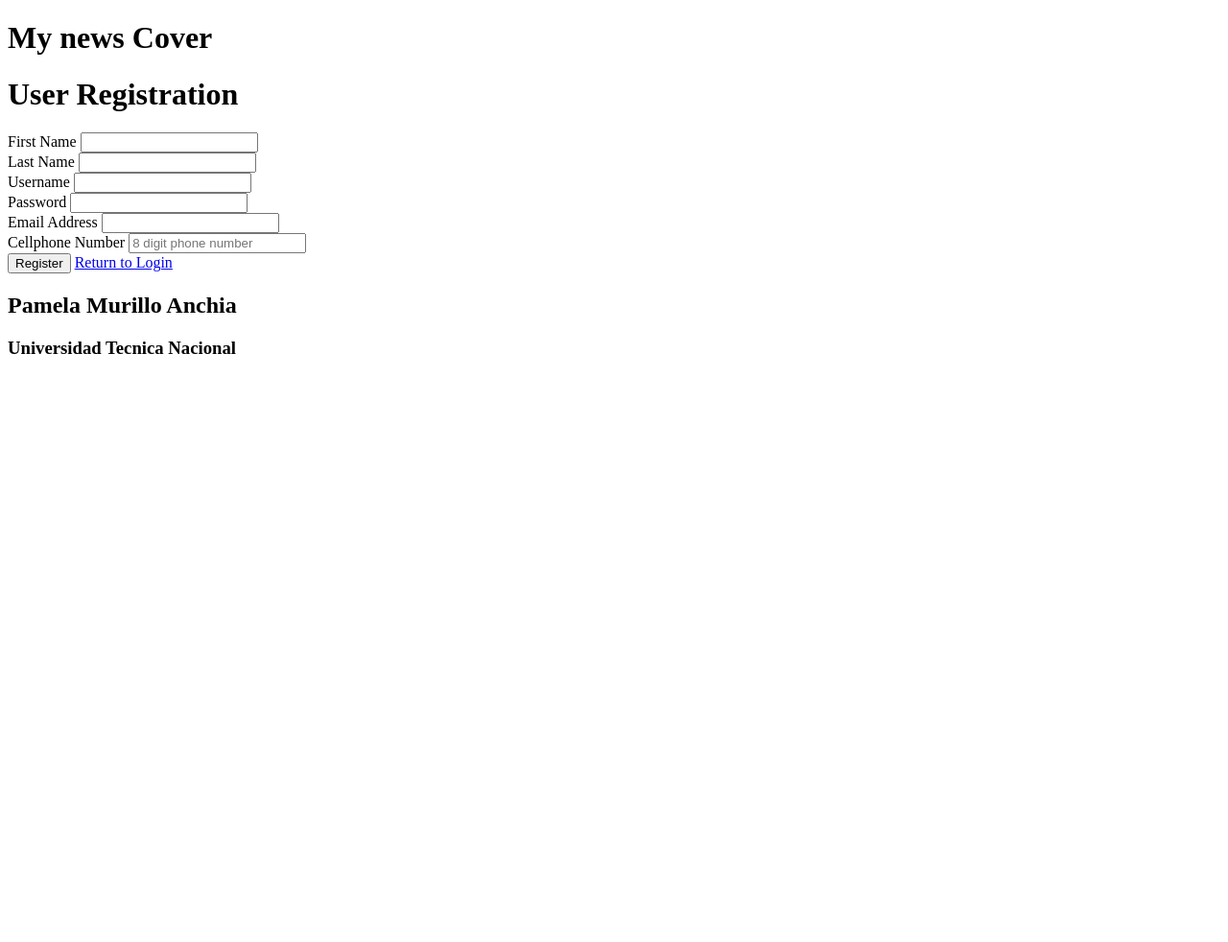
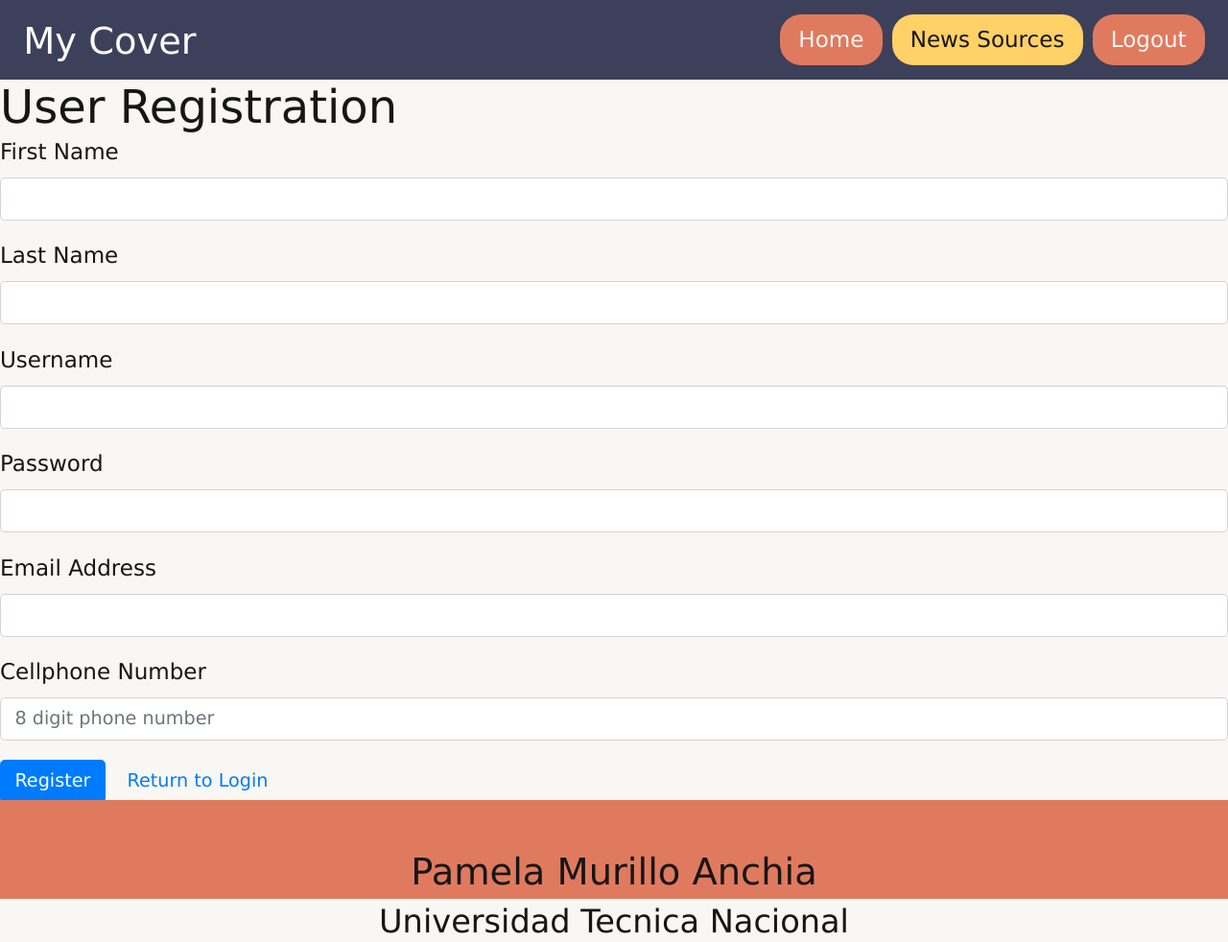
Before and after one commit to pamelamurilloa/FirstProject-ISW613, a PHP site: page /pages/allUsers/registerPage.php in a window 1280 px wide. Shown: the whole page at 96% size. Before the commit the page ends 369 px from the top, so only its background shows below. Run offline with PHP 8.4, Linux system fonts and the light colour scheme.

Commit message:
Header styling done

```diff
--- a/pages/allUsers/registerPage.php
+++ b/pages/allUsers/registerPage.php
@@ -3,12 +3,29 @@
 <head>
     <meta charset="UTF-8">
     <meta name="viewport" content="width=device-width, initial-scale=1.0">
+
+    <link rel="stylesheet" href="https://maxcdn.bootstrapcdn.com/bootstrap/4.0.0/css/bootstrap.min.css"
+    integrity="sha384-Gn5384xqQ1aoWXA+058RXPxPg6fy4IWvTNh0E263XmFcJlSAwiGgFAW/dAiS6JXm" crossorigin="anonymous">
+
+    <link rel="stylesheet" href="../../style/all.css">
+    <link rel="stylesheet" href="../../style/header.css">
+    <link rel="stylesheet" href="../../style/footer.css">
+    <link rel="stylesheet" href="../../style/body.css">
+
     <title>Register</title>
 </head>
 <body>
-  <header>
-      <h1>My news Cover</h1>
+  <header id="header-container-index" class="sticky">
+      <nav id="main-menu"  role="navigation" class="navbar">
+          <h1><a class="navbar-brand" href="myCover.php">My Cover</a></h1>
+          <ul class="links">
+              <li class="nav-item"><a class="nav-link" href="myCover.php">Home</a></li>
+              <li class="nav-item"><a class="nav-link active" href="newsSources.php">News Sources</a></li>
+              <li class="nav-item"><a class="nav-link" href="../../scripts/utils/session/logout.php">Logout</a></li>
+          </ul>
+      </nav>
   </header>
+
   <div class="main-content">
     <h1>User Registration</h1>
 
--- a/style/all.css
+++ b/style/all.css
@@ -1,9 +1,8 @@
 :root {
-    --color-sass--primary: #061a40;
-    --color-sass--secondary: #006daa;
-    --color-sass--terciary: #e4f3ef;
-    --color-sass--quaternary: #e0c890;
-    --color-sass--background: #FAFAFA;
+    --color-sass--primary: #3d405b;
+    --color-sass--secondary: #e07a5f;
+    --color-sass--terciary: #ffd166;
+    --color-sass--background: #f8f7f3;
     --color-sass--general: #FAFAFA;
     --color-sass--specific: #161616; }
 
@@ -12,7 +11,7 @@
     padding: 0px;
     border: 0px;
     box-sizing: border-box;
-    color: black;
+    color: var(--color-sass--specific);;
     font-family: 'Lucida Sans', 'Lucida Sans Regular', 'Lucida Grande', 'Lucida Sans Unicode', Geneva, Verdana, sans-serif;
 }
 
@@ -21,11 +20,13 @@ li {
 }
 
 html {
-height: 100%;
-scroll-behavior: smooth; }
+    height: 100%;
+    scroll-behavior: smooth;
+}
 
 body, footer, header {
-transition: 700ms linear; }
+    transition: 700ms linear;
+}
 
 body {
     background-color: var(--color-sass--background);
@@ -37,21 +38,25 @@ body {
 }
 
 .main-content {
-    margin-bottom: 260px;
     display: flex;
     flex-direction: column;
     justify-content: flex-start;
+    margin-bottom: 100px;
+}
+
+h1 {
+    margin: 0;
 }
 
 
-@media screen and (max-width: 315px) {
+@media screen and (min-width: 320px) {
     * {
-        font-size: 0.8rem;
+        font-size: 0.9rem;
     }
 }
 
 @media screen and (min-width: 768px) {
-
-    .main-content {
-      margin-bottom: 28%; }
+    * {
+        font-size: 1.2rem;
     }
+    }
--- a/style/body.css
+++ b/style/body.css
@@ -0,0 +1,30 @@
+:root {
+    --color-sass--primary: #3d405b;
+    --color-sass--secondary: #e07a5f;
+    --color-sass--terciary: #ffd166;
+    --color-sass--background: #f8f7f3;
+    --color-sass--general: #FAFAFA;
+    --color-sass--specific: #161616; }
+
+.form-inline {
+    display: flex;
+    flex-direction: column;
+    align-items: flex-start;
+    align-content: flex-start;
+    margin-left: 2%;
+}
+
+.form-inline .form-group {
+    display: flex;
+    flex-direction: column;
+    align-items: flex-start;
+    justify-content: space-between;
+    height: 70px;
+    margin-bottom: 1%;
+}
+
+
+
+@media screen and (min-width: 768px) {
+
+}
--- a/style/footer.css
+++ b/style/footer.css
@@ -1,34 +1,30 @@
 :root {
-    --color-sass--primary: #061a40;
-    --color-sass--secondary: #006daa;
-    --color-sass--terciary: #e4f3ef;
-    --color-sass--quaternary: #e0c890;
-    --color-sass--background: #FAFAFA;
+    --color-sass--primary: #3d405b;
+    --color-sass--secondary: #e07a5f;
+    --color-sass--terciary: #ffd166;
+    --color-sass--background: #f8f7f3;
     --color-sass--general: #FAFAFA;
     --color-sass--specific: #161616; }
 
-  .footer-content {
+.footer-content {
     background-color: var(--color-sass--secondary);
     display: flex;
     flex-direction: column;
     align-items: center;
     justify-content: space-around;
-    padding: 8%;
+    padding: 4%;
     position: absolute;
     bottom: 0;
+    height: 100px;
     width: 100%;
+    font-size: 0.5rem;
 }
 
 
-@media screen and (max-width: 315px) {
-    .footer-content {
-        padding: 4%;
-    }
+@media screen and (min-width: 320px) {
+
 }
 
-@media screen and (min-width: 1024px) {
+@media screen and (min-width: 768px) {
 
-    .footer-content {
-        padding: 3%;
-    }
 }
--- a/style/header.css
+++ b/style/header.css
@@ -1,159 +1,71 @@
 :root {
-    --color-sass--primary: #061a40;
-    --color-sass--secondary: #006daa;
-    --color-sass--terciary: #e4f3ef;
-    --color-sass--quaternary: #e0c890;
-    --color-sass--background: #FAFAFA;
+    --color-sass--primary: #3d405b;
+    --color-sass--secondary: #e07a5f;
+    --color-sass--terciary: #ffd166;
+    --color-sass--background: #f8f7f3;
     --color-sass--general: #FAFAFA;
     --color-sass--specific: #161616; }
 
-header {
-    background-color: var(--color-sass--secondary);
-    top: 0;
-    height: 70px;
-    width: 100%;
-    display: flex;
+.navbar {
+    justify-content: center;
     flex-direction: row;
-    justify-content: flex-end;
     align-items: center;
-    position: absolute;
+    background-color: var(--color-sass--primary);
 }
 
-.sticky {
-    position: fixed;
-    top: 0;
-    z-index: 10;
-    box-shadow: 0px 3px 15px 0px var(--color-sass--secondary);
+.navbar .navbar-brand {
+    color:  var(--color-sass--general);
+    font-size: 2rem;
+    padding: 5px;
 }
 
-#main-menu {
-    visibility: hidden;
-    height: 0;
-    width: 100%;
+.navbar .navbar-brand:hover {
+    color:  var(--color-sass--secondary);
+    font-size: 2rem;
+    padding: 5px;
 }
 
-.nav-container {
-    height: 100%;
+#main-menu ul {
+    display: flex;
+    align-items: center;
+    justify-content: center;
+    margin-bottom: 0;
+    flex-direction: column;
 }
 
-.nav-bar {
-    width: 100%;
-    height: 100%;
-    display: flex;
-    justify-content: space-between;
-    align-items: center;
-    list-style: none;
-    position: relative;
+#main-menu ul li .nav-link{
+    margin: 5px;
+    color: var(--color-sass--background);
     background-color: var(--color-sass--secondary);
-    padding: 12px 20px;
+    border-radius: 22px;
 }
 
-.menu {
-    display: flex;
-    flex-direction: column;
-    align-items: center;
-    justify-content: center;
-    width: 0%;
-    height: 100vh;
-    position: fixed;
-    top: 0;
-    right: -100%;
-    z-index: 100;
-    background-color: var(--color-sass--secondary);
-    transition: width 2s, height 2s, transform 0.5s;
-}
-.menu a {
-    padding-left: 40px;
-    display: inline-block;
-    text-decoration: none;
-    color: var(--color-sass-general);
-    text-align: center;
-    transition: 0.15s ease-in-out;
-    position: relative;
-    text-transform: uppercase;
-    font-size: 1.5rem;
-    padding: 10px;
-    color: var(--color-sass--general);
+#main-menu ul li .nav-link:hover{
+    margin: 5px;
+    color: var(--color-sass--specific);
+    background-color: var(--color-sass--background);
+    border-radius: 22px;
 }
 
-.menu a::after {
-content: "";
-position: absolute;
-bottom: 0;
-left: 0;
-width: 0;
-height: 1px;
-background-color: var(--color-sass--primary); }
-
-.menu a:hover:after {
-width: 100%;
-transition: width 0.6s; }
-
-.menu a.active {
-font-size: 1.75rem;
-text-shadow: 0 0 3px var(--color-sass--general); }
-
-.open-menu, .close-menu {
-position: absolute;
-color: var(--color-sass--general);
-cursor: pointer;
-font-size: 2.5rem;
-display: block; }
-
-.open-menu {
-top: 50%;
-right: 20px;
-transform: translateY(-50%); }
-
-.close-menu {
-top: 13px;
-right: 20px;
-color: var(--color-sass--specific); }
-
-#check {
-display: none; }
-
-#check:checked ~ .menu {
-right: 0;
-width: 100%; }
-
-.options-header-container {
-    display: flex;
-    height: 100%;
-    align-items: center;
-    justify-content: flex-start;
-    flex-direction: row;
-    padding-top: 7px;
-    width: 80%;
-    margin-left: 15px;
-}
-.options-header-container button {
-    height: 60%;
-    width: auto;
-    padding: 5px;
-    border-radius: 5px;
+#main-menu ul li .active{
     color: var(--color-sass--specific);
-    background-color: var(--color-sass--general);
-    margin: 0px 2% 0px 2%;
+    background-color: var(--color-sass--terciary);
 }
 
-  @media screen and (min-width: 1024px) {
-    .nav-container {
-      visibility: hidden; }
-    #main-menu {
-      visibility: visible;
-      height: 100%; }
-    .links {
-      display: flex;
-      height: 100%;
-      flex-direction: row;
-      align-items: center;
-      justify-content: flex-end; }
-    .links a {
-      font-size: 1.5rem;
-      margin: 0 25px 0 25px;
-      background-color: rgba(var(--color-sass--primary), 1);
-      border-radius: 10%;
-      padding: 10px; }
-    .options-header-container button {
-      font-size: 1.3rem; } }
+@media screen and (min-width: 320px) {
+    #main-menu ul {
+        display: flex;
+        align-items: center;
+        justify-content: center;
+        margin-bottom: 0;
+        flex-direction: row;
+    }
+
+    .navbar {
+        justify-content: space-between;
+    }
+}
+
+@media screen and (min-width: 768px) {
+
+}
```
Also changed, not shown: pages/allUsers/loginPage.php (+19 -7 lines), pages/allUsers/myCover.php (+9 -4 lines), pages/allUsers/newsSources.php (+9 -17 lines).
